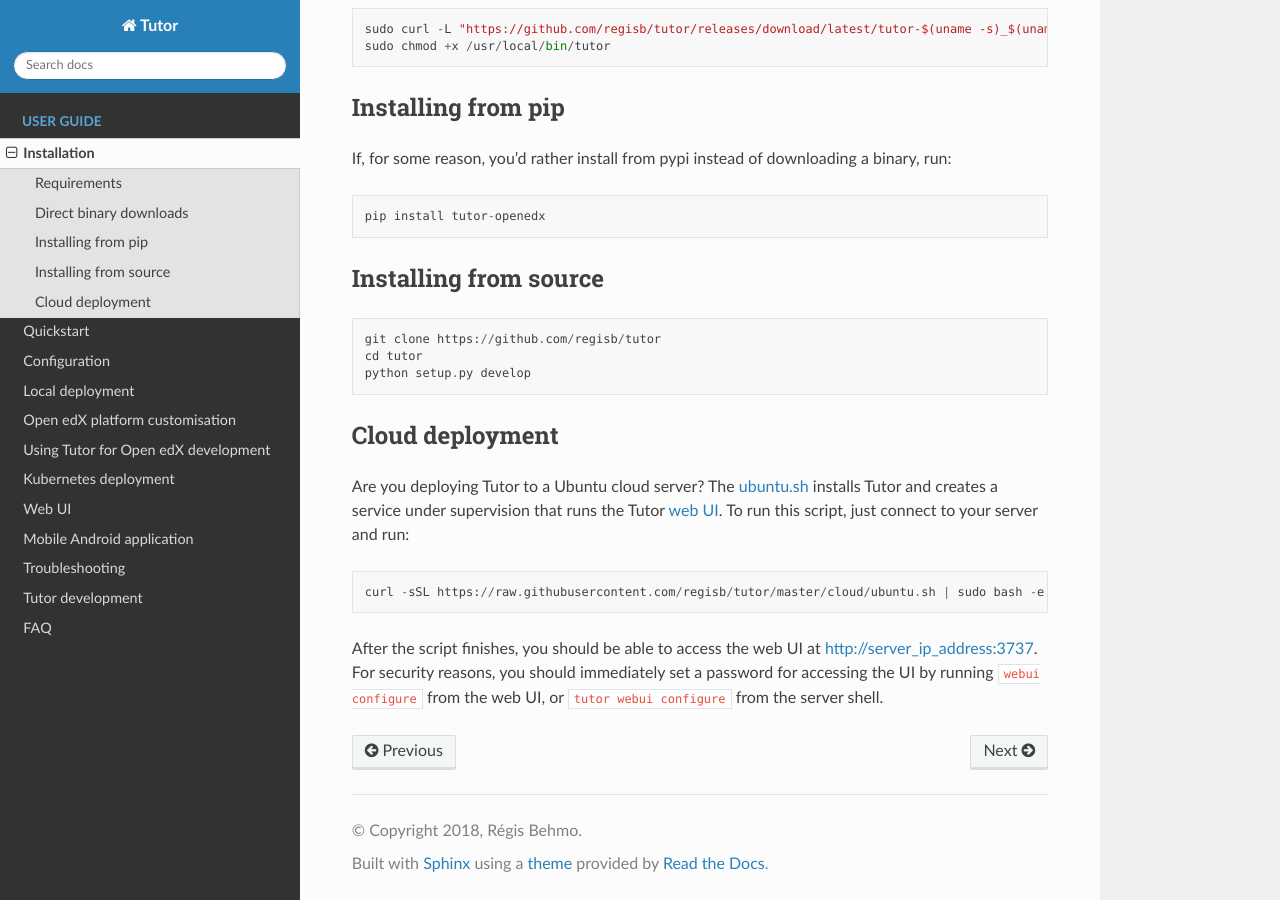
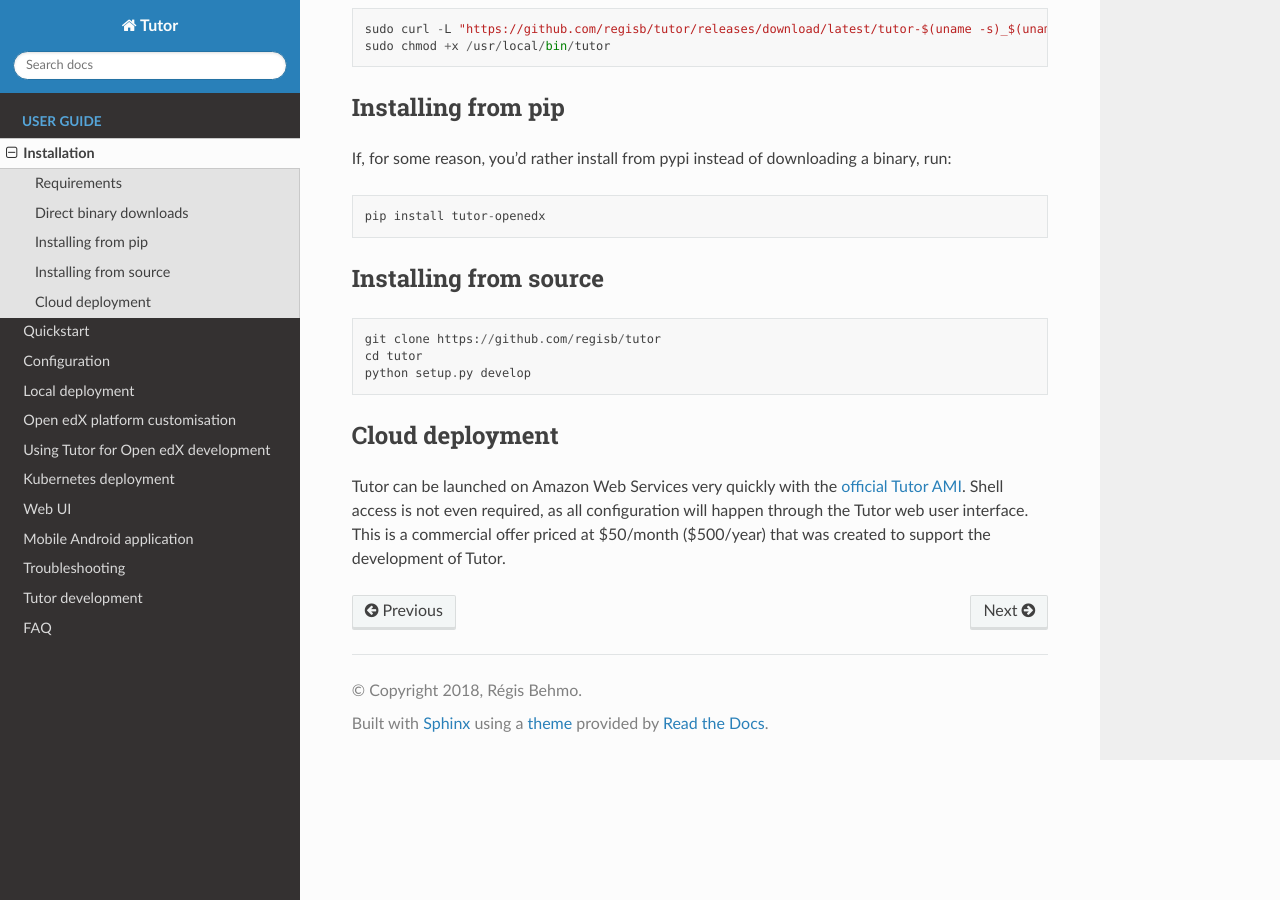
Before and after one commit to overhangio/tutor, a Sphinx documentation site: the page built from docs/install.rst, in a window 1280 px wide and 900 px high, scrolled down 864 px. Built offline with Sphinx 7.4.7 and the Read the Docs theme 2.0.0, drawn with Linux system fonts in a browser that asks for light colours.

Commit message:
Document newly-created AWS AMI

```diff
--- a/docs/install.rst
+++ b/docs/install.rst
@@ -48,8 +48,4 @@
 Cloud deployment
 ----------------
 
-Are you deploying Tutor to a Ubuntu cloud server? The `ubuntu.sh <https://github.com/regisb/tutor/blob/master/cloud/ubuntu.sh>`_ installs Tutor and creates a service under supervision that runs the Tutor :ref:`web UI <webui>`. To run this script, just connect to your server and run::
-
-    curl -sSL https://raw.githubusercontent.com/regisb/tutor/master/cloud/ubuntu.sh | sudo bash -e
-
-After the script finishes, you should be able to access the web UI at http://server_ip_address:3737. For security reasons, you should immediately set a password for accessing the UI by running ``webui configure`` from the web UI, or ``tutor webui configure`` from the server shell.
+Tutor can be launched on Amazon Web Services very quickly with the `official Tutor AMI <https://aws.amazon.com/marketplace/pp/B07PV3TB8X>`_. Shell access is not even required, as all configuration will happen through the Tutor web user interface. This is a commercial offer priced at $50/month ($500/year) that was created to support the development of Tutor.
```
